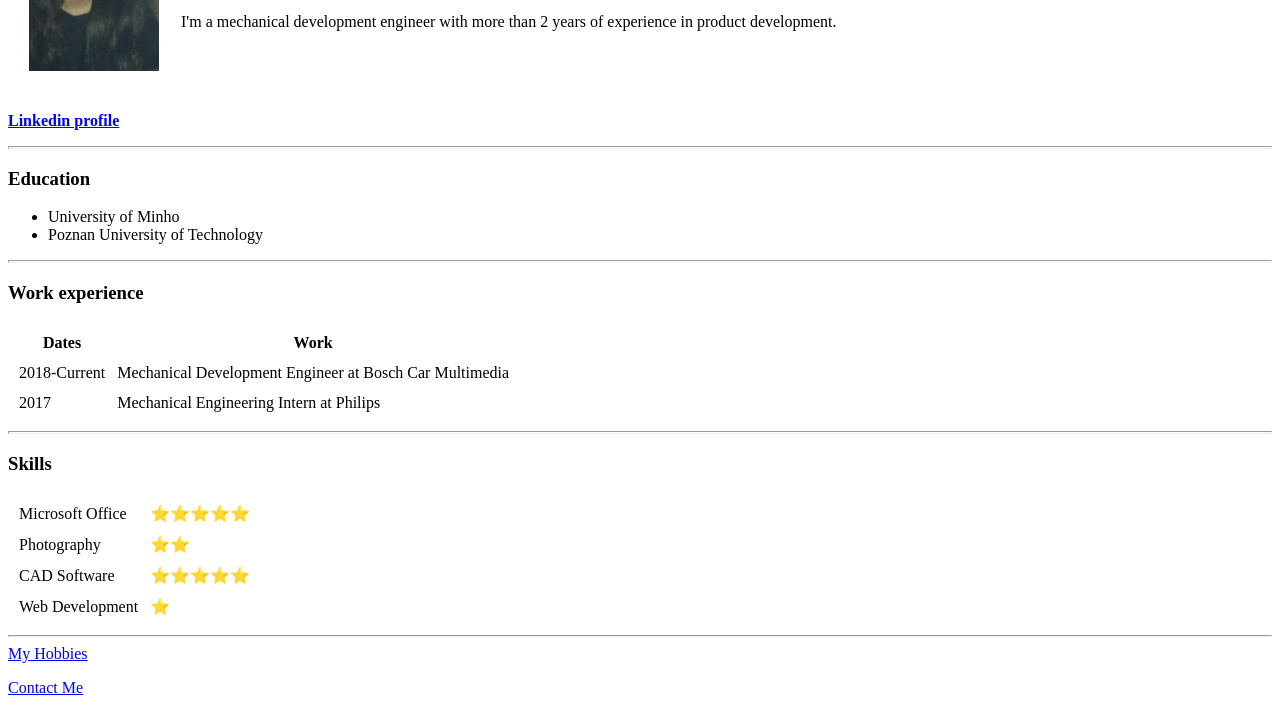
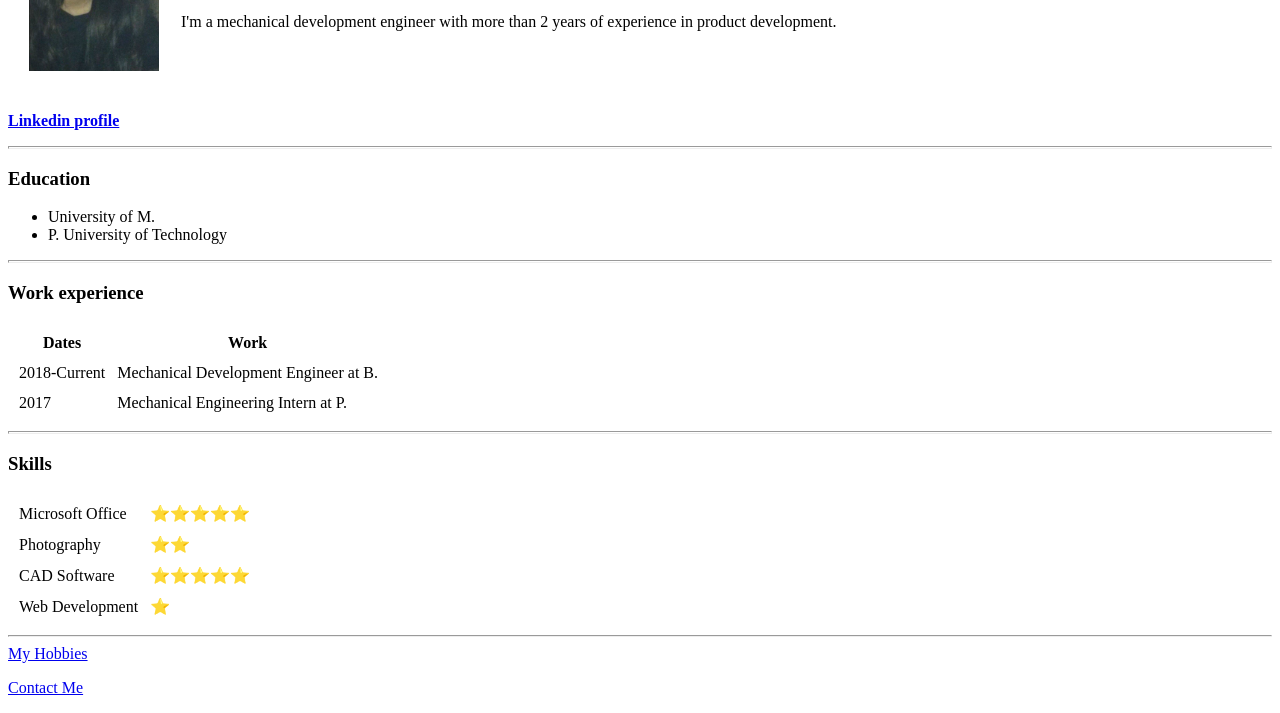
Before and after one commit to Daniela444/cv, a plain HTML site: page index.html in a window 1280 px wide. Shown: the part 158-871 px from the top of the page. Drawn offline with Linux system fonts and the light colour scheme.

Commit message:
Update index.html

```diff
--- a/index.html
+++ b/index.html
@@ -21,8 +21,8 @@
   <hr size=3>
   <h3>Education</h3>
   <ul>
-    <li>University of Minho</li>
-    <li>Poznan University of Technology</li>
+    <li>University of M.</li>
+    <li>P. University of Technology</li>
   </ul>
   <hr size="3">
   <h3>Work experience</h3>
@@ -36,11 +36,11 @@
     <tbody>
       <tr>
         <td>2018-Current</td>
-        <td>Mechanical Development Engineer at Bosch Car Multimedia</td>
+        <td>Mechanical Development Engineer at B.</td>
       </tr>
       <tr>
         <td>2017</td>
-        <td>Mechanical Engineering Intern at Philips</td>
+        <td>Mechanical Engineering Intern at P.</td>
       </tr>
     </tbody>
   </table>
```
